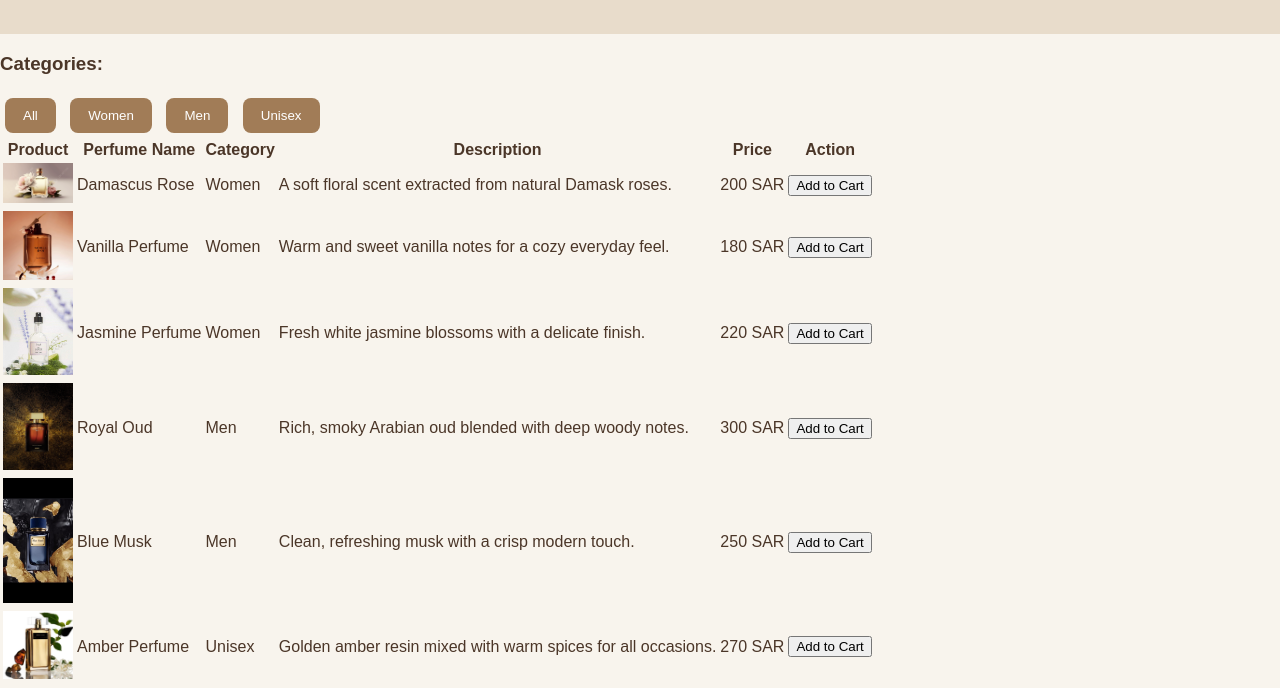
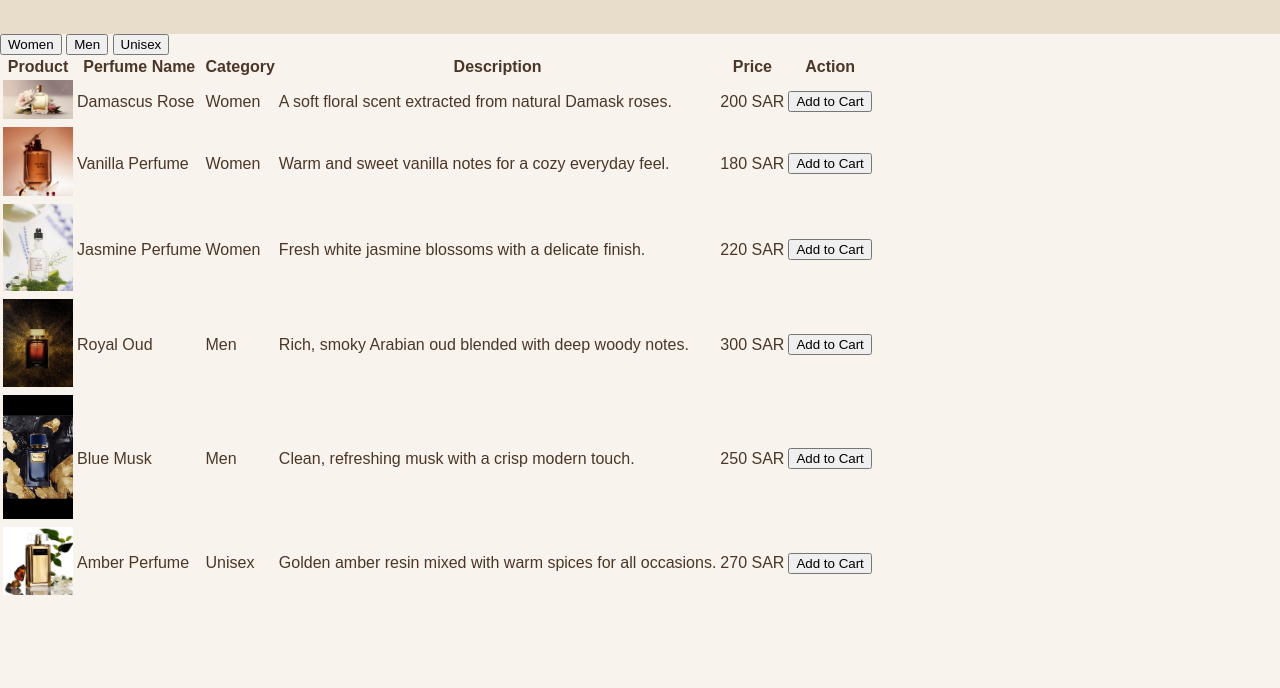
Before and after one commit to aseelaxr71/Aura, a plain HTML site: page products.html in a window 1280 px wide. Shown: the part 112-800 px from the top of the page. Drawn offline with Linux system fonts and the light colour scheme.

Commit message:
Update products.html

```diff
--- a/products.html
+++ b/products.html
@@ -18,13 +18,11 @@
         <h1>Our Perfumes</h1>
     </header>
     <main>
-        <div>
-    <h3>Categories:</h3>
-<button class="category-btn" onclick="filterProducts('All')">All</button>
-<button class="category-btn" onclick="filterProducts('Women')">Women</button>
-<button class="category-btn" onclick="filterProducts('Men')">Men</button>
-<button class="category-btn" onclick="filterProducts('Unisex')">Unisex</button>
+        <div class="categories">
 
+            <button>Women</button>
+            <button>Men</button>
+            <button>Unisex</button>
 </div>
 <table>
             <thead>
```
